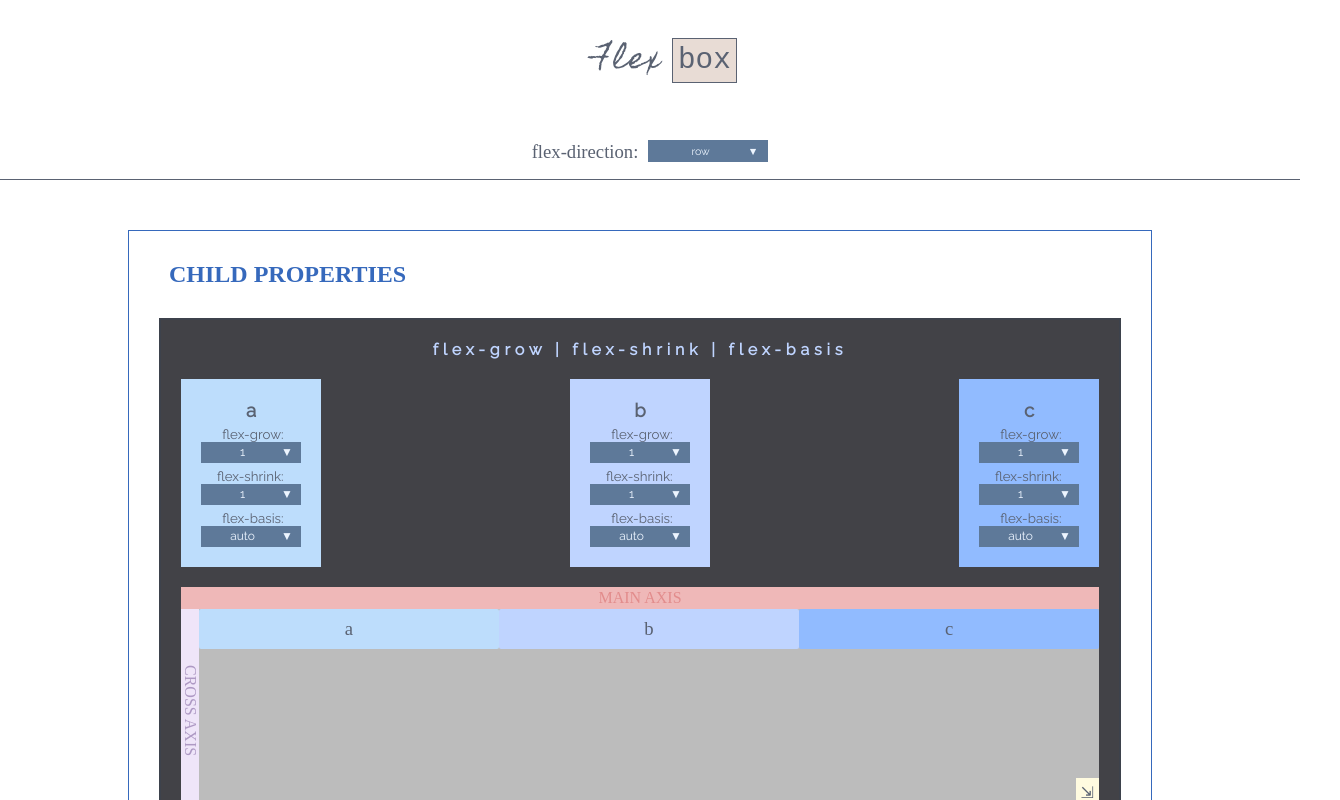
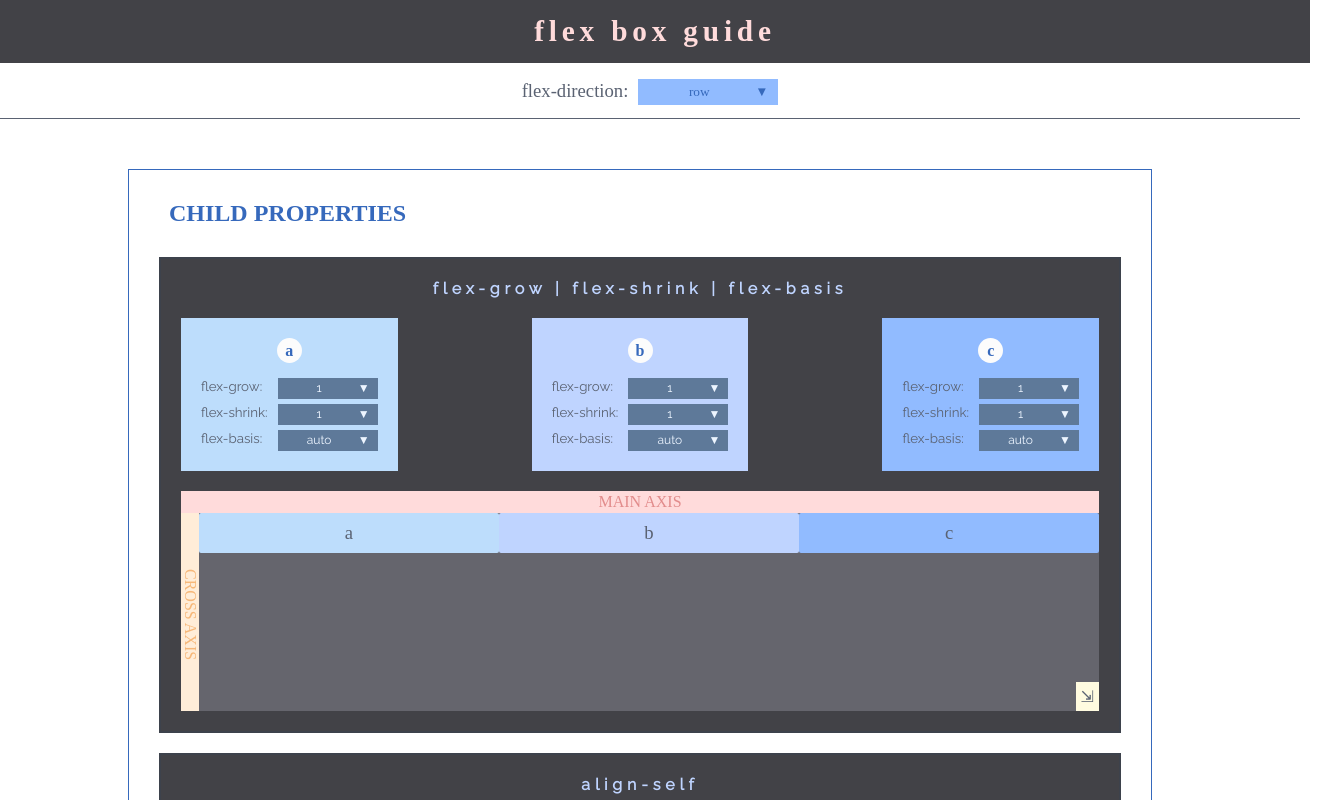
Before and after one commit to mlizchap/flex-box-guide, a React (Create React App) app: page / in a window 1280 px wide. Shown: the top 800 px of the page, 1340 px wide, since content can reach past the window. Built offline with nearby package versions, Linux system fonts and the light colour scheme; a web font is replaced by a local one.

Commit message:
child property section functionality complete

```diff
--- a/src/components/DropDownMenu.js
+++ b/src/components/DropDownMenu.js
@@ -1,14 +1,13 @@
 import React, { Component } from 'react';
 import styled from 'styled-components';
-
-import { globalStyle} from '../globalStyle'
 
 class DropDownMenu extends Component {
     constructor(props) {
         super(props);
         this.state = {
             display: "none",
-            currentContent: ""
+            currentContent: "",
+            touched: false
          };
     }
     showContent = () => {
@@ -19,7 +18,7 @@ class DropDownMenu extends Component {
     }
     selectContent = (e) => {
         this.setState(
-            { currentContent: e.target.innerHTML },
+            { currentContent: e.target.innerHTML, touched: true },
             () => this.props.handleSelect(this.state.currentContent)
         )
     }
@@ -33,7 +32,19 @@ class DropDownMenu extends Component {
                     </button>
                     <div className="content">
                         {this.props.contentItems.map(item => {
-                            return <div key={item} className="item" onClick={this.selectContent}>{item}</div>
+                            if (item.toString() === this.state.currentContent || (item === this.props.defaultValue && this.state.touched === false)) {
+                                return (
+                                    <div key={item} className="item nonActiveItem" onClick={this.selectContent}>
+                                        {item}
+                                    </div>
+                                )
+                            } else {
+                                return (
+                                    <div key={item} className="item activeItem" onClick={this.selectContent}>
+                                        {item}
+                                    </div>
+                                )
+                            }
                         })}
                     </div>
                 </div>
@@ -47,7 +58,6 @@ export default DropDownMenu;
 const DropDownMenuStyle = styled.div`
     font-family: inherit;
     display: inline-block;
-
     .dropDownContainer {
         width: ${props => props.width}px;
     }
@@ -56,14 +66,13 @@ const DropDownMenuStyle = styled.div`
     }
     button {
         padding: ${props => props.padding};
-
         width: ${props => props.width}px;
         background-color: ${props => props.buttonColor};
         font-size: ${props => props.fontSize};
         color: ${props => props.buttonFontColor}
         outline: none;
         border: none;
-        font-family: ${globalStyle.mainFont}
+        font-family: ${props => props.font}
     }
     .content {
         position: absolute;
@@ -73,14 +82,22 @@ const DropDownMenuStyle = styled.div`
         background-color: ${props => props.contentColor}
         color: ${props => props.contentFontColor};
         font-size: ${props => props.fontSize};
-        font-family: inherit;
+        font-family: ${props => props.font}
         z-index: 5;
+    }
+    .activeItem {
+        &:hover {
+            background-color: ${props => props.contentHighlight};
+            cursor: pointer;
+        }
+    }
+    .nonActiveItem {
+        background-color: ${props => props.greyedOutBg};
+        color: ${props => props.greyedOutColor};
     }
     .item {
        padding: 5px;
-       &:hover {
-        background-color: ${props => props.contentHighlight}
-    }
+
     }
     .arrow {
         float: right;
@@ -95,8 +112,11 @@ DropDownMenuStyle.defaultProps = {
     fontSize: '9pt',
     buttonColor: '#5e7999',
     buttonFontColor: `#edf5ff`,
-    contentColor: `#dbdbdb`,
+    contentColor: `#dce6f7`,
     contentFontColor: `#545454`,
-    contentHighlight: `#f2f2f2`,
-    padding: `3px`
+    contentHighlight: `#f7faff`,
+    padding: `3px`,
+    font: 'arial',
+    greyedOutBg: '#a5a5a5',
+    greyedOutColor: '#dbdbdb',
 }
--- a/src/components/FlexDirectionChange.js
+++ b/src/components/FlexDirectionChange.js
@@ -19,9 +19,12 @@ class FlexDirectionChange extends Component {
                         defaultValue="row"
                         contentItems={selectionContent}
                         handleSelect={(selected) => this.props.handleSelect(selected)}
-                        width={120}
-                        fontSize="8pt"
+                        width={140}
+                        fontSize="10pt"
                         padding="5px"
+                        font={globalStyle.titleFont}
+                        buttonColor={globalStyle.childPropColors.c}
+                        buttonFontColor={globalStyle.childPropColors.main}
                     />
                 </span>
             </FlexDirectionChangeStyle>
--- a/src/components/Header.js
+++ b/src/components/Header.js
@@ -11,9 +11,9 @@ class Header extends Component {
     render() {
         return (
             <HeaderStyle>
-                <span className="flexText">Flex</span>
-                <span className="boxText">box</span>
-                {/* <span className="guideText">Guide</span> */}
+                <h1>flex box guide</h1>
+                {/* <span className="flexText">Flex</span>
+                <span className="boxText">box</span>  */}
             </HeaderStyle>
         );
     }
@@ -22,27 +22,33 @@ class Header extends Component {
 export default Header;
 
 const HeaderStyle = styled.div`
-    padding: 30px;
+    padding: 15px;
     margin: 0;
     text-align: center;
     font-size: 22pt;
     color: ${globalStyle.mainColor};
+    background-color: ${globalStyle.bgColorDark};
+    color: #ffdbdb;
+    letter-spacing: .3rem;
     width: 100%;
-
-    .flexText {
-        letter-spacing: .1rem;
-        font-family: ${globalStyle.headerFont4};
-        margin-right: 10px;
+    h1 {
+        font-family: ${globalStyle.titleFont};
+        font-size: 22pt;
     }
-    .boxText {
-        background-color: #e8dcd5;
-        border: 1px solid ${globalStyle.mainColor};;
-        padding: 5px;
-        font-family: monospace;
-        margin-right: 10px;
-        color: ${globalStyle.mainColor};
-    }
-    .guideText {
-        font-family: ${globalStyle.headerFont6}
-    }
+    // .flexText {
+    //     letter-spacing: .1rem;
+    //     font-family: ${globalStyle.headerFont4};
+    //     margin-right: 10px;
+    // }
+    // .boxText {
+    //     background-color: #e8dcd5;
+    //     border: 1px solid ${globalStyle.mainColor};;
+    //     padding: 5px;
+    //     font-family: monospace;
+    //     margin-right: 10px;
+    //     color: ${globalStyle.mainColor};
+    // }
+    // .guideText {
+    //     font-family: ${globalStyle.headerFont6}
+    // }
 `
--- a/src/components/childPropertiesSection/FlexDisplayItem.js
+++ b/src/components/childPropertiesSection/FlexDisplayItem.js
@@ -25,6 +25,8 @@ const Item = styled.div`
     height: 40px;
     line-height: 40px;
     border-radius: 2px;
+    padding-right: 50px;
+    padding-left: 50px;
     font-size: 14pt;
     text-align: center;
     color: ${globalStyle.mainColor}
--- a/src/components/childPropertiesSection/ItemInfoCard.js
+++ b/src/components/childPropertiesSection/ItemInfoCard.js
@@ -53,14 +53,19 @@ class ItemCardDisplay extends Component {
     renderFlexValuesDisplay = (itemVal) => {
         return this.props.flexPropInfo.map(item => {
             return (
-               <div className="item" key={item.title}>
-                   <span className="title">{item.title}:</span>
+               <div className="item" key={item.property}>
+                   <span className="property">
+                        {item.property}:
+                    </span>
+                   <span className="dropdown">
                    <DropDownMenu
                         handleSelect={(selected) => this.selectItem(selected, item.camelCaseTitle, itemVal)}
                         contentItems={item.content}
                         defaultValue={item.defaultValue}
                         width={100}
+                        font={globalStyle.mainFont}
                     />
+                    </span>
                </div>
             )
        })
@@ -71,7 +76,9 @@ class ItemCardDisplay extends Component {
             <div>
                 <ItemCardStyle bgColor={globalStyle.childPropColors[`${this.props.item}`]}>
                     <div className="itemCard">
-                        <h3>{this.props.item}</h3>
+                        <CardItemTitleStyle {...this.props}>
+                            <h3>{this.props.item}</h3>
+                        </CardItemTitleStyle>
                         {this.renderFlexValuesDisplay(this.props.item)}
                     </div>
                 </ItemCardStyle>
@@ -82,32 +89,50 @@ class ItemCardDisplay extends Component {
 
 export default ItemCardDisplay;
 
+const CardItemTitleStyle = styled.div`
+    height: 25px;
+    width: 25px;
+    line-height: 25px;
+    background-color: ${globalStyle.white};
+    margin: 0 auto 15px auto;
+    // margin-right: auto;
+    // margin-left: auto;
+    border-radius: 50%;
+    // margin-bottom: 15px;
+`
+
 const ItemCardStyle = styled.div`
     display: flex;
-    h3 {
-        font-size: 14pt;
-        padding-top: 0px;
-        padding-bottom: 0px;
-        margin-top: 0px;
-        margin-bottom: 0px;
-    }
     text-align: center;
     font-size: 10pt;
     color: ${globalStyle.mainColor}
+    h3 {
+        font-size: 14pt;
+        font-family: ${globalStyle.titleFont};
+        // color: ${props => props.bgColor};
+        color: ${globalStyle.childPropColors.main}
+        font-size: 12pt;
+    }
     .itemCard {
         display: inline-block;
-        width: 100px;
+        width: 85%;
         margin: 20px 0;
         padding: 20px;
         background-color: ${props => props.bgColor};
     }
-    .title {
+    .item {
+        // background-color: orange;
+        margin-top: 5px;
+        display: flex;
+        justify-content: space-between;
+    }
+    .property {
         display: inline-block;
-        width: 75px;
+        float: left;
         text-align: right;
         margin-right: 10px;
     }
-    .item {
-        margin-top: 5px;
+    .dropdown {
+        float:right;
     }
 `
--- a/src/components/childPropertiesSection/index.js
+++ b/src/components/childPropertiesSection/index.js
@@ -16,21 +16,21 @@ const data = {
     items: ["a", "b", "c"],
     growShrinkbasis: [
         {
-            title: "flex-grow",
+            property: "flex-grow",
             camelCaseTitle: "flexGrow",
             content: [0, 1, 2, 3, 4, 5],
             defaultValue: 1,
             color: "orange"
         },
         {
-            title: "flex-shrink",
+            property: "flex-shrink",
             camelCaseTitle: "flexShrink",
             content: [0, 1, 2, 3, 4, 5],
             defaultValue: 1,
             color: "navy"
         },
         {
-            title: "flex-basis",
+            property: "flex-basis",
             camelCaseTitle: "flexBasis",
             content: ["20%", "33%", "40%", "60%", "auto", "content"],
             defaultValue: "auto",
@@ -39,7 +39,7 @@ const data = {
     ],
     alignSelf: [
         {
-            title: "align-self",
+            property: "align-self",
             camelCaseTitle: "alignSelf",
             content: ["auto", "flex-start", "flex-end", "center", "baseline", "stretch"],
             defaultValue: "auto",
@@ -48,7 +48,7 @@ const data = {
     ],
     order: [
         {
-            title: "order",
+            property: "order",
             camelCaseTitle: "order",
             content: [1, 2, 3],
             defaultValue: 1,
@@ -165,7 +165,7 @@ const ChildPropertiesSectionStyle = styled.div`
         border: 2px solid #3d424c;
         margin-top: 20px;
         padding: 20px;
-        background-color: #424247;
+        background-color: ${globalStyle.bgColorDark};
     }
 `
 
--- a/src/globalStyle.js
+++ b/src/globalStyle.js
@@ -1,13 +1,14 @@
 export const globalStyle = {
     mainColor: '#5a6272',
-    dark: '#3a3a3a',
+    // dark: '#3a3a3a',
     white: `#fcfcfc`,
-    bgColorLight:  `#bcbcbc`,
+    bgColorLight:  `#65656d`,
+    bgColorDark: `#424247`,
 
     mainAxisColor: `#e28c8c`,
-    mainAxisBgColor: `#efb8b8`,
-    crossAxisColor: `#ae99c4`,
-    crossAxisBgColor: `#efe5f9`,
+    mainAxisBgColor: `#ffdbdb`,
+    crossAxisColor: `#f7b879`,
+    crossAxisBgColor: `#ffedd8`,
 
     childPropColors: {
         main: '#3669bc',
```
